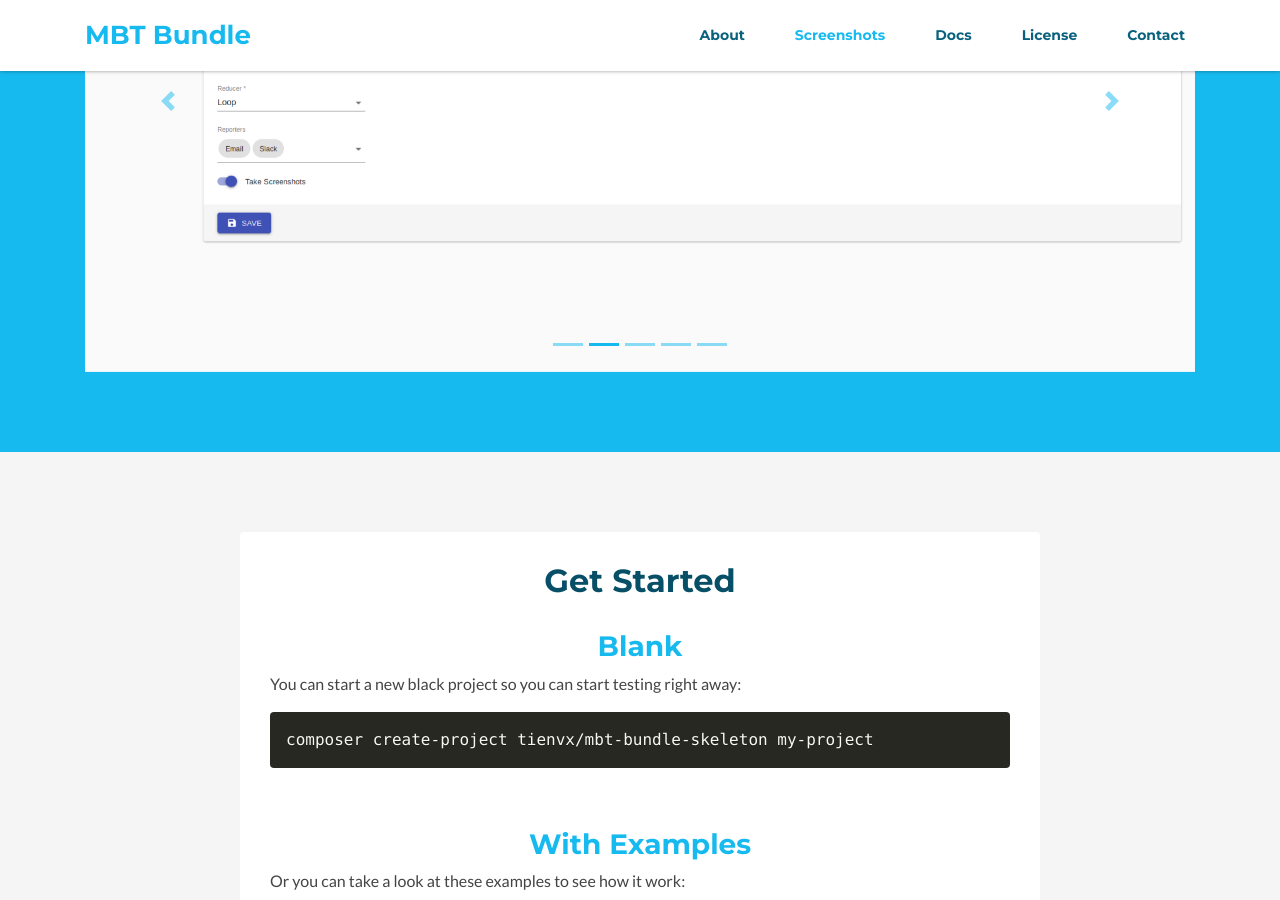
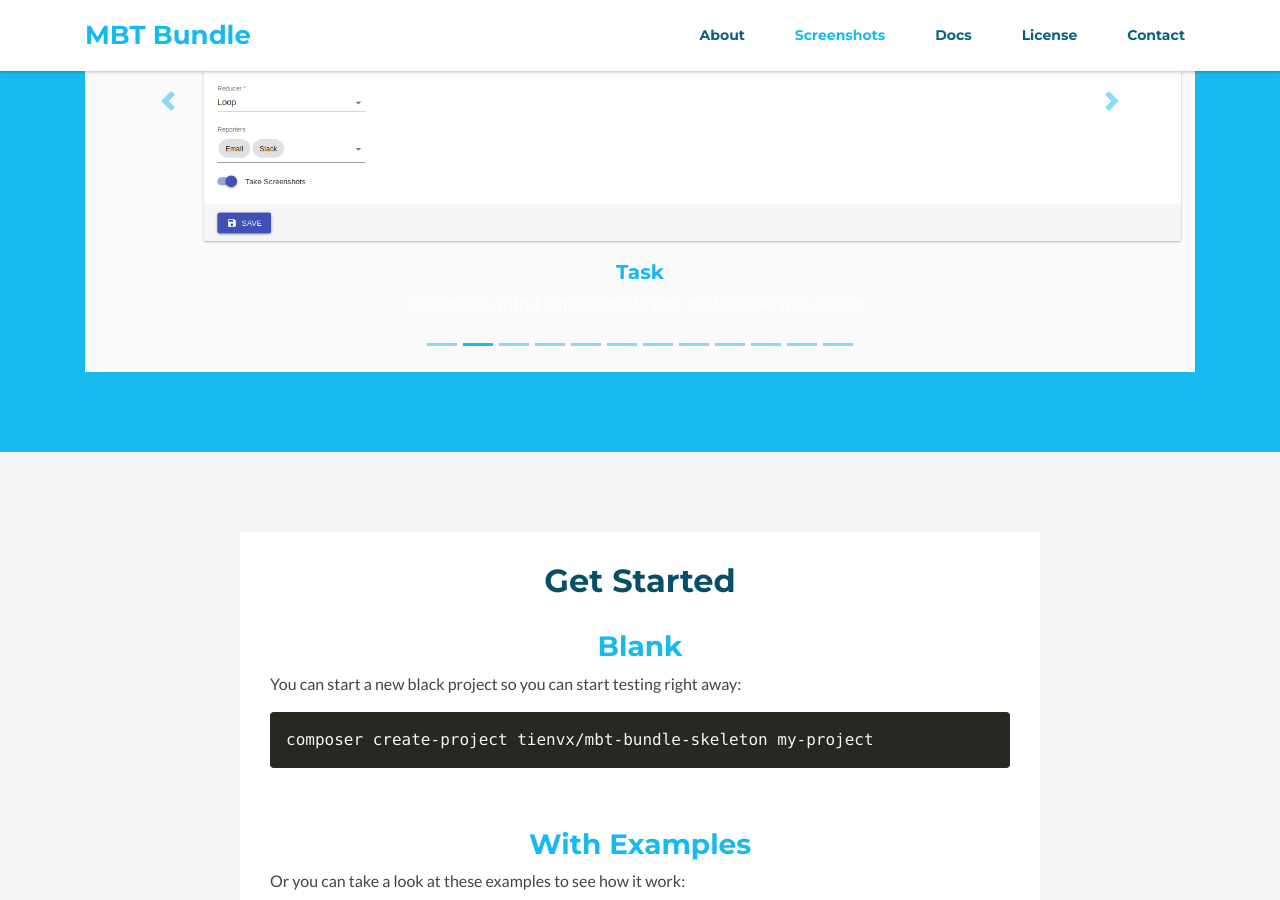
Before and after one commit to vbisrikkanth/mbt-website, a Jekyll site: the page built from index.md, in a window 1280 px wide and 900 px high, scrolled down 1704 px. Built offline with Jekyll 4.4.1, drawn with Linux system fonts in a browser that asks for light colours; comment, search, counter and statistics services are not loaded.

Commit message:
Add screenshot's caption. Fix missing indicators

```diff
--- a/_includes/screenshots.html
+++ b/_includes/screenshots.html
@@ -9,43 +9,98 @@
                 <li data-target="#carouselExampleIndicators" data-slide-to="2"></li>
                 <li data-target="#carouselExampleIndicators" data-slide-to="3"></li>
                 <li data-target="#carouselExampleIndicators" data-slide-to="4"></li>
+                <li data-target="#carouselExampleIndicators" data-slide-to="5"></li>
+                <li data-target="#carouselExampleIndicators" data-slide-to="6"></li>
+                <li data-target="#carouselExampleIndicators" data-slide-to="7"></li>
+                <li data-target="#carouselExampleIndicators" data-slide-to="8"></li>
+                <li data-target="#carouselExampleIndicators" data-slide-to="9"></li>
+                <li data-target="#carouselExampleIndicators" data-slide-to="10"></li>
+                <li data-target="#carouselExampleIndicators" data-slide-to="11"></li>
             </ol>
             <div class="carousel-inner">
                 <div class="carousel-item active">
-                    <img class="d-block w-100" src="assets/images/screenshots/dashboard.png" alt="slide 1">
+                    <img class="d-block w-100" src="assets/images/screenshots/dashboard.png" alt="dashboard">
+                    <div class="carousel-caption d-none d-md-block">
+                        <h5>Dashboard</h5>
+                        <p>Show testing status: number of tasks, number of bugs, tasks by status...</p>
+                    </div>
                 </div>
                 <div class="carousel-item">
-                    <img class="d-block w-100" src="assets/images/screenshots/task.png" alt="slide 2">
+                    <img class="d-block w-100" src="assets/images/screenshots/task.png" alt="task">
+                    <div class="carousel-caption d-none d-md-block">
+                        <h5>Task</h5>
+                        <p>Create task with 4 required fields: title, model, generator, reducer</p>
+                    </div>
                 </div>
                 <div class="carousel-item">
-                    <img class="d-block w-100" src="assets/images/screenshots/tasks.png" alt="slide 3">
+                    <img class="d-block w-100" src="assets/images/screenshots/tasks.png" alt="tasks">
+                    <div class="carousel-caption d-none d-md-block">
+                        <h5>Tasks</h5>
+                        <p>Show all tasks</p>
+                    </div>
                 </div>
                 <div class="carousel-item">
-                    <img class="d-block w-100" src="assets/images/screenshots/bugs.png" alt="slide 4">
+                    <img class="d-block w-100" src="assets/images/screenshots/bugs.png" alt="bugs">
+                    <div class="carousel-caption d-none d-md-block">
+                        <h5>Bugs</h5>
+                        <p>Show all bugs with screenshot each step</p>
+                    </div>
                 </div>
                 <div class="carousel-item">
-                    <img class="d-block w-100" src="assets/images/screenshots/bugs-2.png" alt="slide 5">
+                    <img class="d-block w-100" src="assets/images/screenshots/bugs-2.png" alt="bugs 2">
+                    <div class="carousel-caption d-none d-md-block">
+                        <h5>Bugs</h5>
+                        <p>Show all bugs with screenshot each step</p>
+                    </div>
                 </div>
                 <div class="carousel-item">
-                    <img class="d-block w-100" src="assets/images/screenshots/build-model.png" alt="slide 6">
+                    <img class="d-block w-100" src="assets/images/screenshots/build-model.png" alt="build model">
+                    <div class="carousel-caption d-none d-md-block">
+                        <h5>Build Model</h5>
+                        <p>A useful tool to build model if you don't know much about YAML syntax</p>
+                    </div>
                 </div>
                 <div class="carousel-item">
-                    <img class="d-block w-100" src="assets/images/screenshots/build-model-2.png" alt="slide 7">
+                    <img class="d-block w-100" src="assets/images/screenshots/build-model-2.png" alt="build model 2">
+                    <div class="carousel-caption d-none d-md-block">
+                        <h5>Build Model</h5>
+                        <p>After building a model, the result will be in the textbox, waiting for you to copy and put it into a YAML file</p>
+                    </div>
                 </div>
                 <div class="carousel-item">
-                    <img class="d-block w-100" src="assets/images/screenshots/models.png" alt="slide 8">
+                    <img class="d-block w-100" src="assets/images/screenshots/models.png" alt="models">
+                    <div class="carousel-caption d-none d-md-block">
+                        <h5>Models</h5>
+                        <p>Show models with its diagram</p>
+                    </div>
                 </div>
                 <div class="carousel-item">
-                    <img class="d-block w-100" src="assets/images/screenshots/static-case.png" alt="slide 9">
+                    <img class="d-block w-100" src="assets/images/screenshots/static-case.png" alt="static case">
+                    <div class="carousel-caption d-none d-md-block">
+                        <h5>Static Case</h5>
+                        <p>Create static case by defining steps. Static case is a traditional test case with steps and data for each step</p>
+                    </div>
                 </div>
                 <div class="carousel-item">
-                    <img class="d-block w-100" src="assets/images/screenshots/static-cases.png" alt="slide 10">
+                    <img class="d-block w-100" src="assets/images/screenshots/static-cases.png" alt="static cases">
+                    <div class="carousel-caption d-none d-md-block">
+                        <h5>Static Cases</h5>
+                        <p>Show all static cases</p>
+                    </div>
                 </div>
                 <div class="carousel-item">
-                    <img class="d-block w-100" src="assets/images/screenshots/user.png" alt="slide 11">
+                    <img class="d-block w-100" src="assets/images/screenshots/user.png" alt="user">
+                    <div class="carousel-caption d-none d-md-block">
+                        <h5>User</h5>
+                        <p>Create a new user. The new active user can login and use this software. Only admin user can create new user</p>
+                    </div>
                 </div>
                 <div class="carousel-item">
-                    <img class="d-block w-100" src="assets/images/screenshots/users.png" alt="slide 12">
+                    <img class="d-block w-100" src="assets/images/screenshots/users.png" alt="users">
+                    <div class="carousel-caption d-none d-md-block">
+                        <h5>Users</h5>
+                        <p>Show all users</p>
+                    </div>
                 </div>
             </div>
             <a class="carousel-control-prev" href="#carouselExampleIndicators" role="button" data-slide="prev">
```
